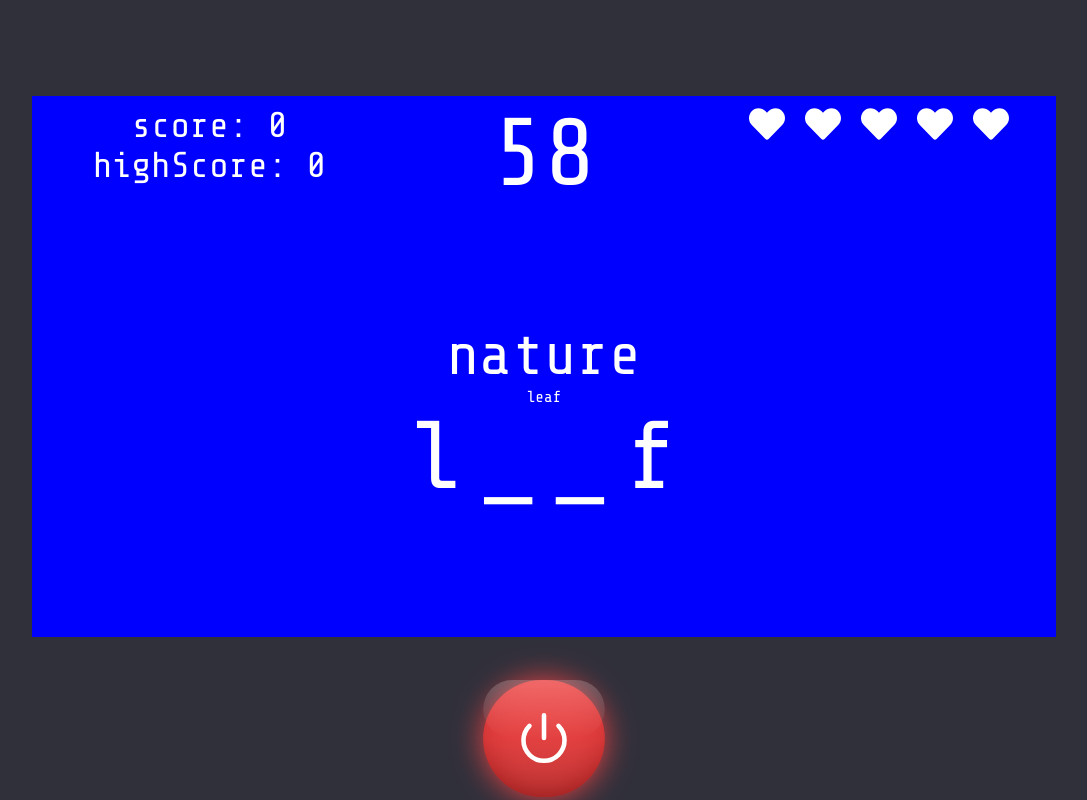
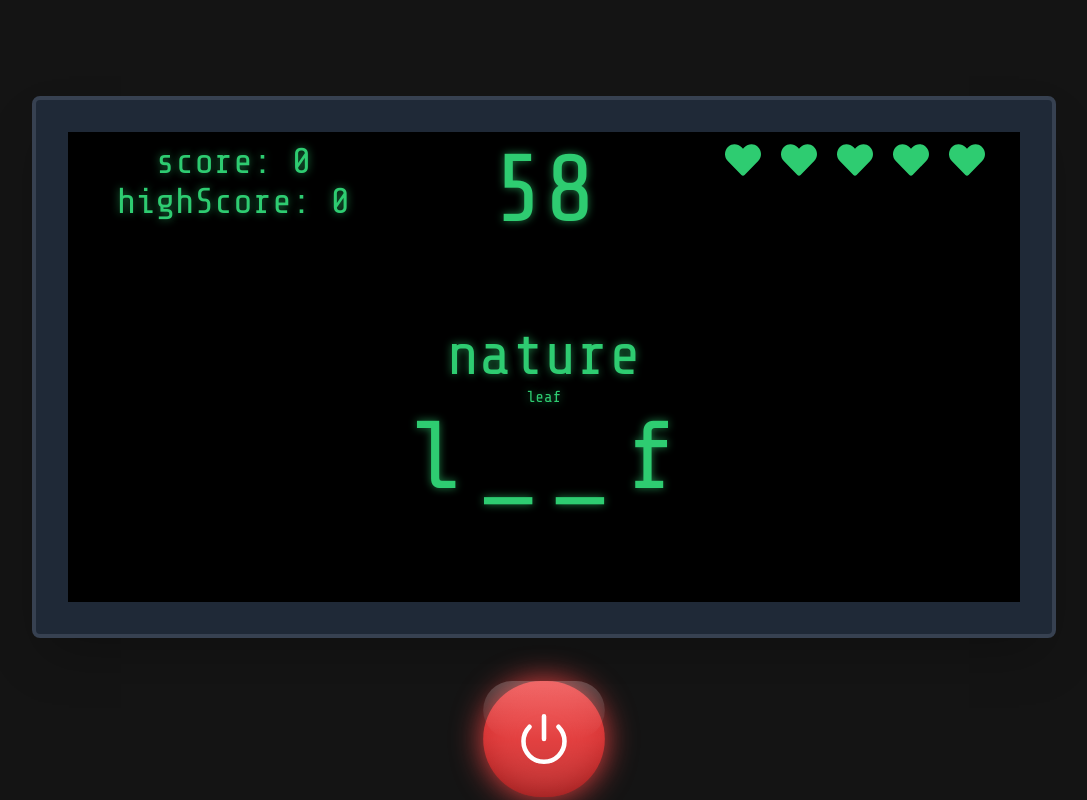
Before and after one commit to RoniGuru/word-game, a React (Vite) app: page / in a window 1280 px wide. Both pictures are taken after a click on the button "Power button". Shown: the whole page, without its empty margins (96-1183 px from the left). Built offline with nearby package versions, Linux system fonts and the light colour scheme.

Commit message:
gameContainer font terminal change

```diff
--- a/src/components/Game.tsx
+++ b/src/components/Game.tsx
@@ -1,6 +1,6 @@
 import { useState, useEffect, useCallback } from 'react';
 import { WordCategories, words } from '../data/words';
-import { FaHeart } from 'react-icons/fa';
+
 import PowerButton from './PowerButton';
 import GameContainer from './GameContainer';
 
@@ -155,6 +155,7 @@ export default function Game() {
     <div className="game flex justify-center items-center">
       <div className="flex flex-col h-full w-full justify-center items-center gap-10 text-center relative ">
         {start ? (
+          <div className="relative bg-gray-800 rounded-lg p-8 shadow-2xl border-4 border-gray-700 h-4/5 w-4/5 flex justify-center">
             <GameContainer
               gameData={{
                 start,
@@ -169,8 +170,11 @@ export default function Game() {
                 key,
               }}
             />
+          </div>
         ) : (
-          <div className="h-4/5 w-4/5 bg-black"></div>
+          <div className="relative bg-gray-800 rounded-lg p-8 shadow-2xl border-4 border-gray-700 h-4/5 w-4/5 flex justify-center">
+            <div className="h-full w-full bg-black"></div>
+          </div>
         )}
 
         <PowerButton start={start} startGame={startGame} endGame={endGame} />
--- a/src/index.css
+++ b/src/index.css
@@ -3,7 +3,7 @@
 @tailwind utilities;
 
 :root {
-  background-color: #30303b;
+  background-color: #141414;
   color: #146c11;
   font-family: 'Share Tech Mono', monospace;
 }
@@ -25,41 +25,21 @@
 }
 
 .gameContainer {
-  height: 80%;
-  width: 80%;
+  height: 100%;
+  width: 100%;
   padding: 10px;
   color: white;
   background-color: black;
+  color: #2ecc71;
+  text-shadow: 0 0 8px rgba(46, 204, 113, 0.6);
 }
 
 .turnOn {
-  animation: turnOn 0.2s ease-in forwards;
   background-color: black;
 }
 
 .turnOff {
-  animation: turnOff 0.2s ease-in forwards;
   background-color: black;
-}
-
-@keyframes turnOn {
-  0% {
-    background-color: black;
-  }
-
-  100% {
-    background-color: blue;
-  }
-}
-
-@keyframes turnOff {
-  0% {
-    background-color: blue;
-  }
-
-  100% {
-    background-color: black;
-  }
 }
 
 .gameDot {
```
Lines whose indentation alone changed are shown as unchanged.
